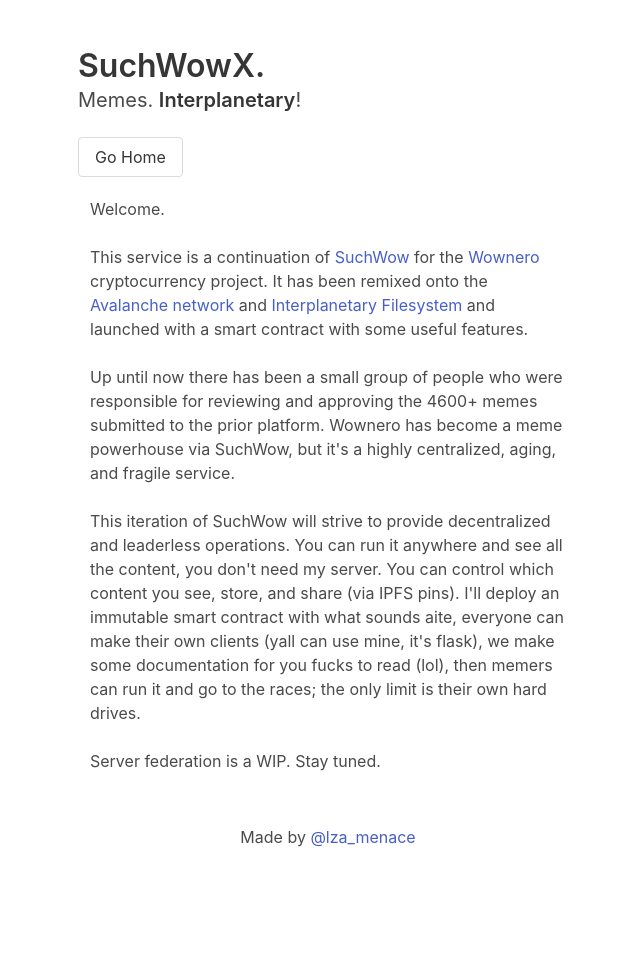
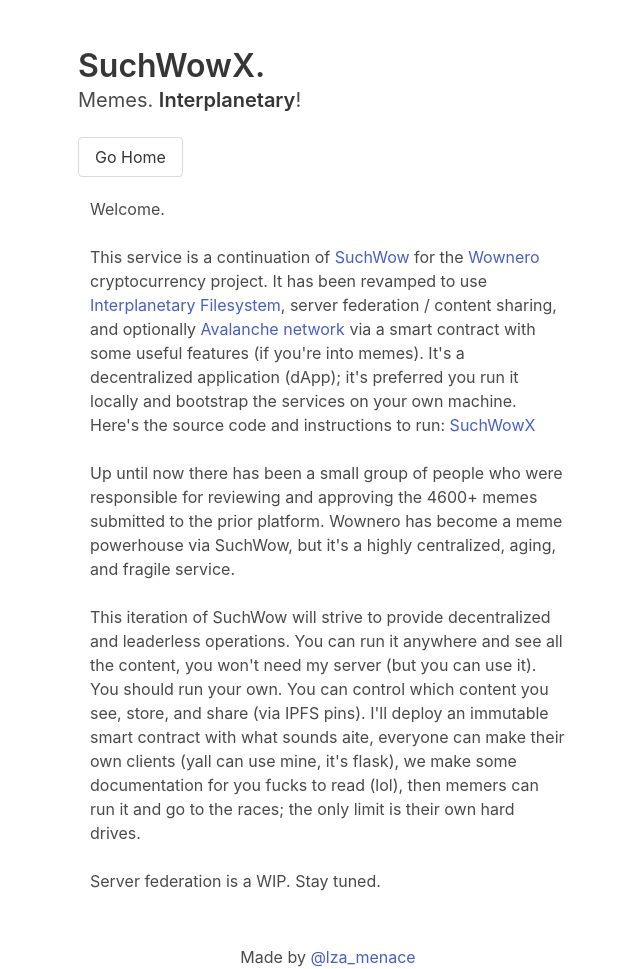
Before and after one commit to lalanza808/tubbymemes, a Flask app: page /about in a window 1280 px wide. Shown: the whole page, without its empty margins (312-952 px from the left). Before the commit the page ends 847 px from the top, so only its background shows below. Run offline with Flask 2, Linux system fonts and the light colour scheme; some libraries are stand-ins or nearby versions.

Commit message:
fix some weird edge cases

```diff
--- a/suchwowx/routes/meme.py
+++ b/suchwowx/routes/meme.py
@@ -85,6 +85,7 @@ def publish():
                 res = upload_to_ipfs(meme.id)
                 meme.meta_ipfs_hash = res[0]
                 meme.meme_ipfs_hash = res[1]
+                meme.approved = True
                 db.session.commit()
                 flash('Published new meme to local database and IPFS.', 'success') # noqa
             else:
--- a/suchwowx/templates/about.html
+++ b/suchwowx/templates/about.html
@@ -12,7 +12,7 @@
               Welcome. </br>
             </br>
               This service is a continuation of <a href="https://suchwow.xyz">SuchWow</a> for the <a href="https://wownero.org">Wownero</a> cryptocurrency project.
-              It has been remixed onto the <a href="https://www.avax.network/">Avalanche network</a> and <a href="https://ipfs.io">Interplanetary Filesystem</a> and launched with a smart contract with some useful features.
+              It has been revamped to use <a href="https://ipfs.io">Interplanetary Filesystem</a>, server federation / content sharing,  and optionally <a href="https://www.avax.network/">Avalanche network</a> via a smart contract with some useful features (if you're into memes). It's a decentralized application (dApp); it's preferred you run it locally and bootstrap the services on your own machine. Here's the source code and instructions to run: <a href="https://github.com/lalanza808/suchwowx/" target="_blank">SuchWowX</a>
             </p>
           </br>
             <p>
@@ -22,7 +22,8 @@
           </br>
             <p>
               This iteration of SuchWow will strive to provide decentralized and leaderless operations.
-              You can run it anywhere and see all the content, you don't need my server.
+              You can run it anywhere and see all the content, you won't need my server (but you can use it).
+              You should run your own.
               You can control which content you see, store, and share (via IPFS pins).
               I'll deploy an immutable smart contract with what sounds aite,
               everyone can make their own clients (yall can use mine, it's flask),
```
